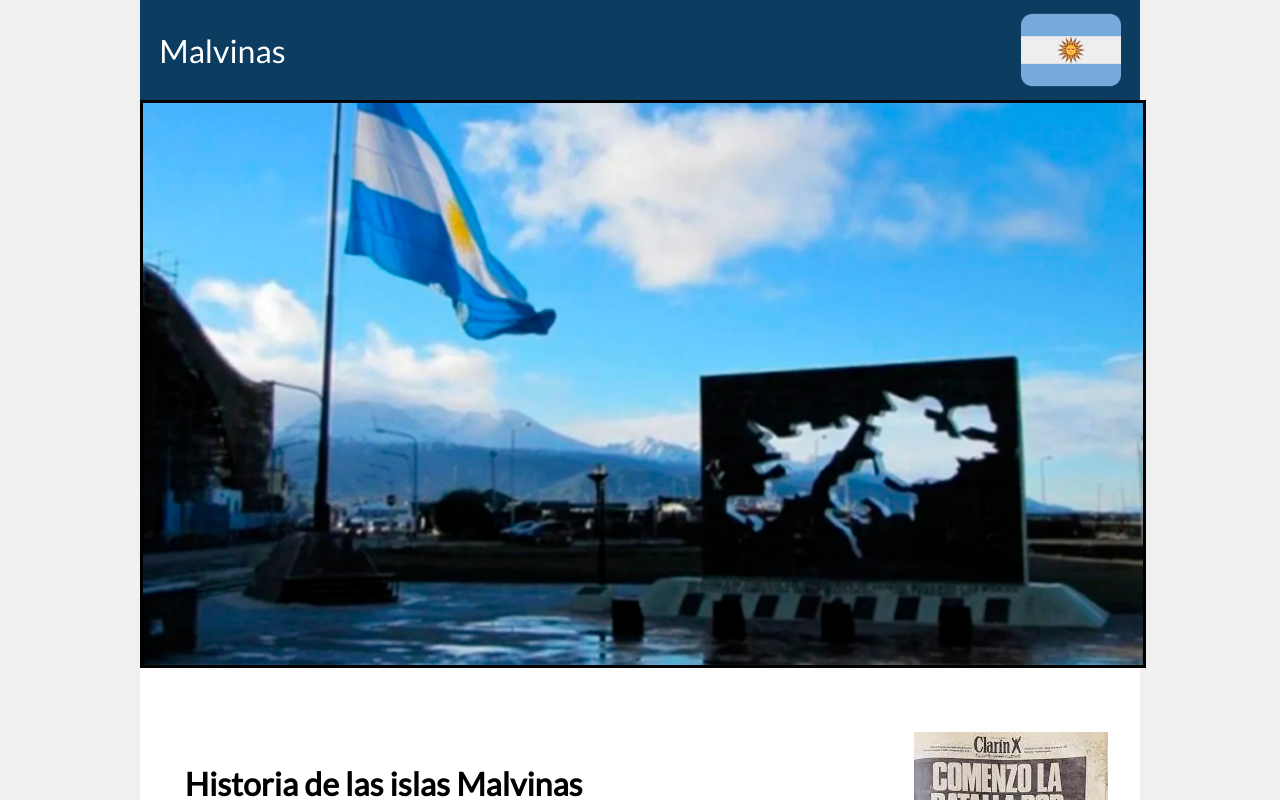
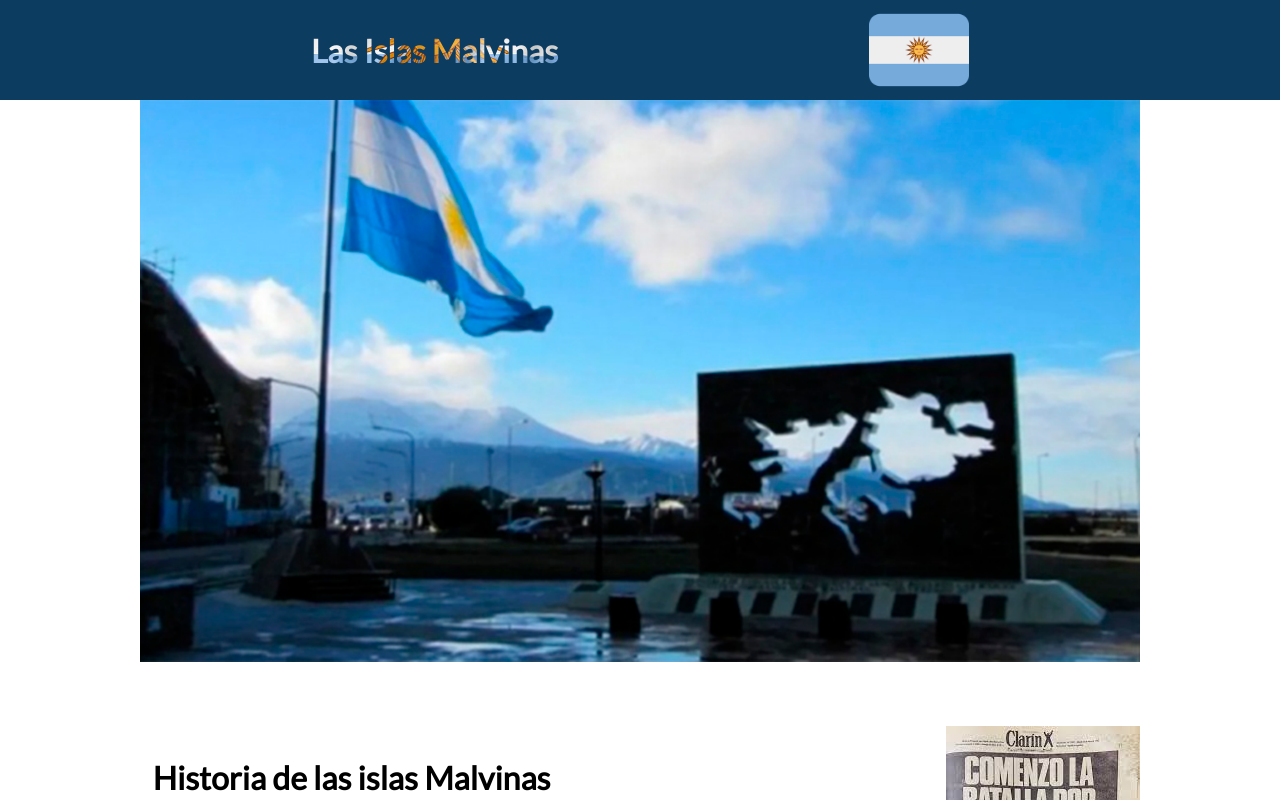
Before and after one commit to True7ry/blog-tp, a React (Create React App) app: page / in a window 1280 px wide. Shown: the top 800 px of the page. Built offline with nearby package versions, Linux system fonts and the light colour scheme.

Commit message:
titulo cambiado,background img agregado y header cambiado

```diff
--- a/src/App.css
+++ b/src/App.css
@@ -1,9 +1,7 @@
 .App {
-  margin: auto;
   font-family: Lato;
   display: flex;
   flex-direction:column;
-  max-width: 1000px;
   background-color: #ffffff;
 }
 
@@ -22,34 +20,41 @@ body{
   display: flex;
   text-align: center;
   align-items: center;
-  justify-content: space-between;
+  justify-content: space-evenly;
   background-color: #0c3c60;
 }
 
 .titulo-header{
   text-align: center;
   font-size: 2rem;
-  color:#ffffff;
+  color:transparent;
+  font-weight: bold;
   padding: 1.2rem;
-  cursor:pointer;
-}
-.titulo-header:hover{
-  color:aqua;
+  background-image: url('./img/bandera2.jpg');
+  background-size:cover;
+  background-position-y: 80%;
+  background-clip: text;
+  -webkit-background-clip: text;
+  -webkit-text-fill-color: transparent;
 }
 
 .arg-icon{
   width: 100px;
   padding-right: 1.2rem;
 }
+.inicio, .Pading{
+  max-width: 1000px;
+  margin: auto;
 
+}
 
 .inicio{
   display: flex;
+
 }
 
 .inicio img{
   width: 100%;
- border: 3px solid black;
 }
 
 footer{
--- a/src/App.js
+++ b/src/App.js
@@ -9,7 +9,7 @@ function App() {
       </style>
       <header className="App-header">
         <ul className='header-dad'>
-          <p className='titulo-header'>Malvinas</p>
+          <p className='titulo-header'>Las Islas Malvinas</p>
           <img className='arg-icon' src={require('./img/arg-icon.png')} alt='argentina icono'/>
         </ul>
       </header>
```
Also changed, not shown: src/img/bandera2.jpg (added).
